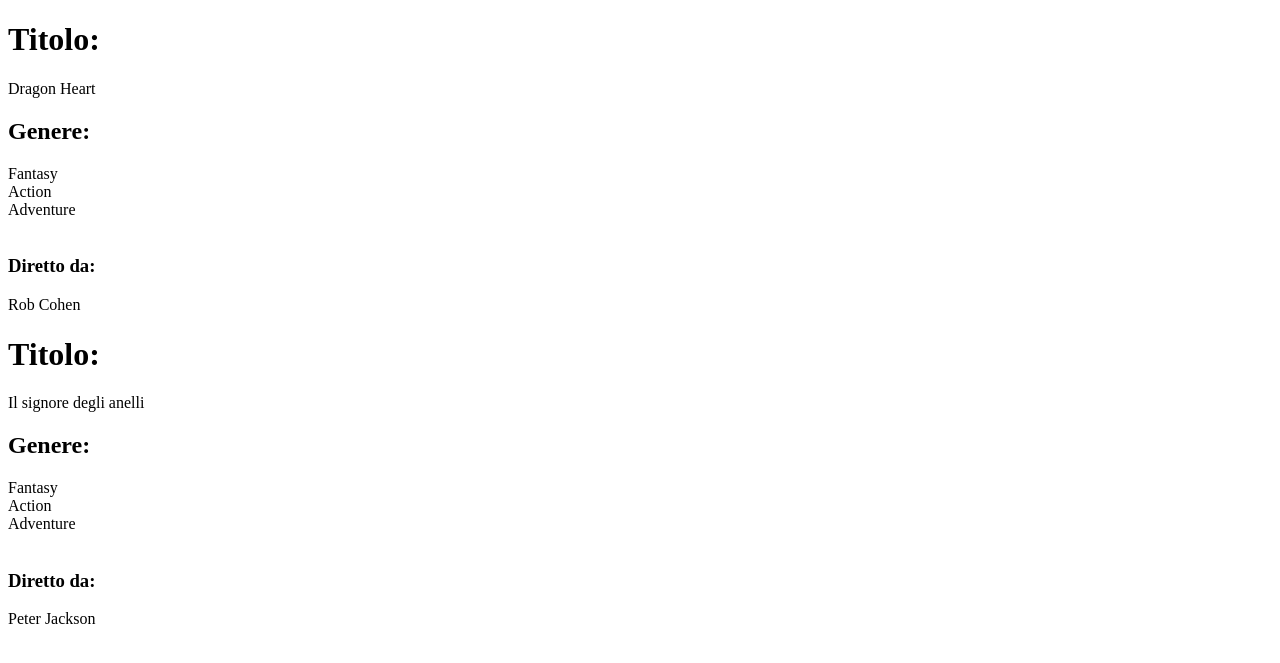
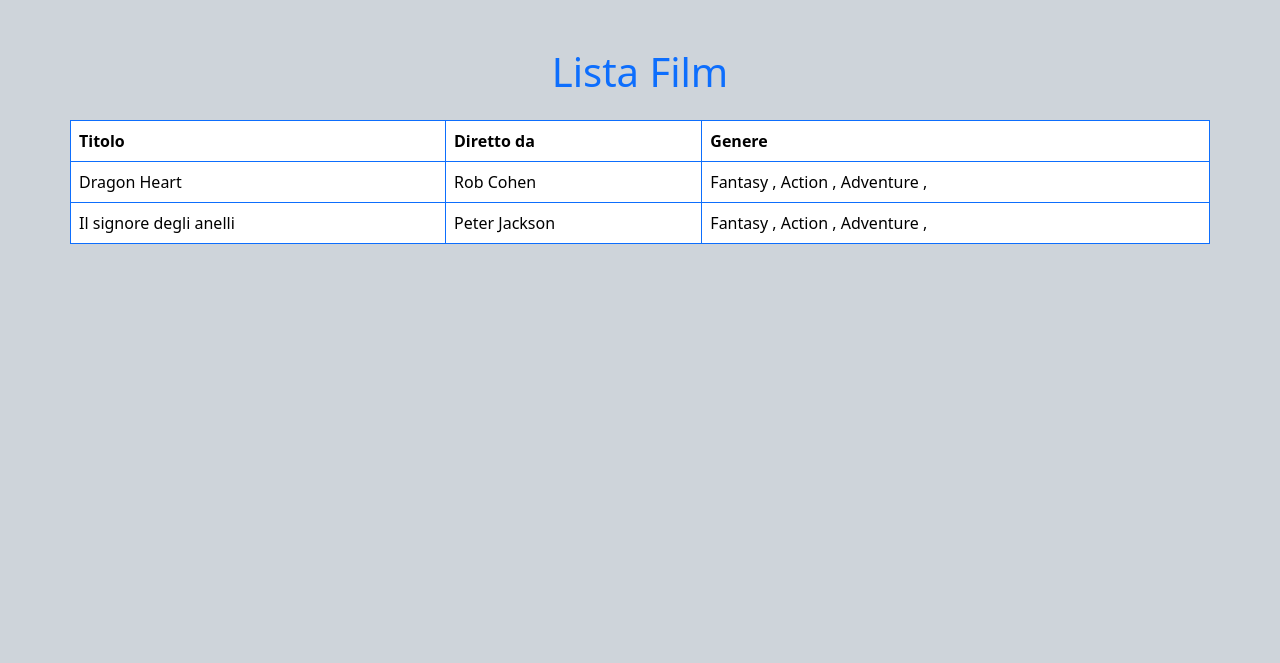
Before and after one commit to RicchiutiLucia/php-oop-1, a PHP site: page / in a window 1280 px wide. Shown: the top 663 px of the page. Run offline with PHP 8.4, Linux system fonts and the light colour scheme.

Commit message:
bonus 2 completato

```diff
--- a/db/db.php
+++ b/db/db.php
@@ -6,5 +6,5 @@ $dragon_heart = new Movie("Dragon Heart", $allGenres, "Rob Cohen");
 
 $il_signore_degli_anelli = new Movie("Il signore degli anelli", $allGenres,"Peter Jackson");
 
-
+$movieList=[$dragon_heart,$il_signore_degli_anelli];
 ?>
--- a/index.php
+++ b/index.php
@@ -13,22 +13,39 @@ require_once __DIR__."\db\db.php";
     <meta http-equiv="X-UA-Compatible" content="IE=edge">
     <meta name="viewport" content="width=device-width, initial-scale=1.0">
     <title>Movies</title>
+    <link rel="stylesheet" href="/style/style.css">
+    <link href="https://cdn.jsdelivr.net/npm/bootstrap@5.3.0-alpha3/dist/css/bootstrap.min.css" rel="stylesheet" integrity="sha384-KK94CHFLLe+nY2dmCWGMq91rCGa5gtU4mk92HdvYe+M/SXH301p5ILy+dN9+nJOZ" crossorigin="anonymous">
 </head>
+<body class="bg-dark-subtle text-primary">
+    <div class="container">
+        <div class="row mt-4">
+            <h1 class="text-center my-4">Lista Film</h1>
+            <table class="table text-primary table-bordered border-primary">
+                <thead>
+                    <tr>
+                    <th scope="col">Titolo</th>
+                    <th scope="col">Diretto da</th>
+                    <th scope="col">Genere</th>
+                    </tr>
+                </thead>
+                <tbody>
+                    <?php
+                        foreach($movieList as $movie){ ?>
+                            <tr>
+                                <td> <?php echo $movie->title; ?></td>
+                                <td> <?php echo $movie->director; ?></td>
+                                <td> <?php
+                                    foreach($allGenres as $genere){
+                                        echo $genere . ' , ';
+                                    }
+                                ?></td>
+                            </tr>
+                     <?php   } ?>
+                </tbody>
+            </table>
+        </div>
 
-
-<body>
-  <?php
-
-  echo  '<h1>Titolo:</h1>'. $dragon_heart->get_title() . '<br>';
-  echo '<h2>Genere:</h2>'. $dragon_heart->get_All_genres() . '<br>';
-  echo '<h3>Diretto da:</h3>'. $dragon_heart->get_director() . '<br>';
-
-  echo '<h1>Titolo:</h1>'.  $il_signore_degli_anelli->get_title() . '<br>';
-    echo '<h2>Genere:</h2>'. $il_signore_degli_anelli->get_All_genres() . '<br>';
-    echo  '<h3>Diretto da:</h3>'. $il_signore_degli_anelli->get_director() ;
-
-  ?>
-
+    </div>
 
 </body>
 </html>
```
